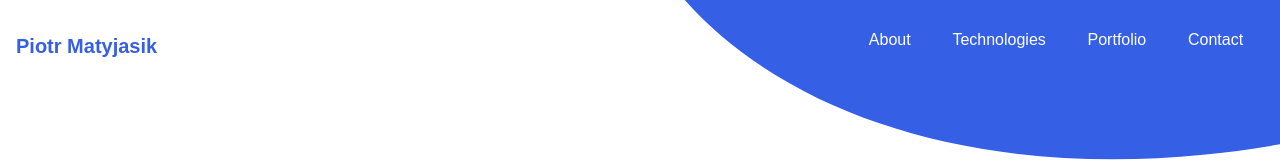
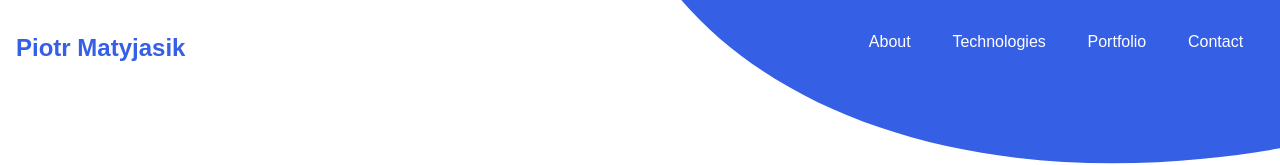
Before and after one commit to pmatyjasik/pmatyjasik.com, a React (Create React App) app: page / in a window 1280 px wide. Shown: the top 165 px of the page. Built offline with nearby package versions, Linux system fonts and the light colour scheme.

Commit message:
Change sizes

```diff
--- a/src/components/Header.tsx
+++ b/src/components/Header.tsx
@@ -6,7 +6,7 @@ const Header = () => (
   <header className="top-0 w-full px-4 py-5 overflow-hidden">
     <div className="container flex items-center justify-between mx-auto">
       <a href="/" className="mt-3">
-        <span className="text-xl font-semibold cursor-pointer text-primary">
+        <span className="text-xl font-semibold cursor-pointer md:text-2xl text-primary">
           Piotr Matyjasik
         </span>
       </a>
```
